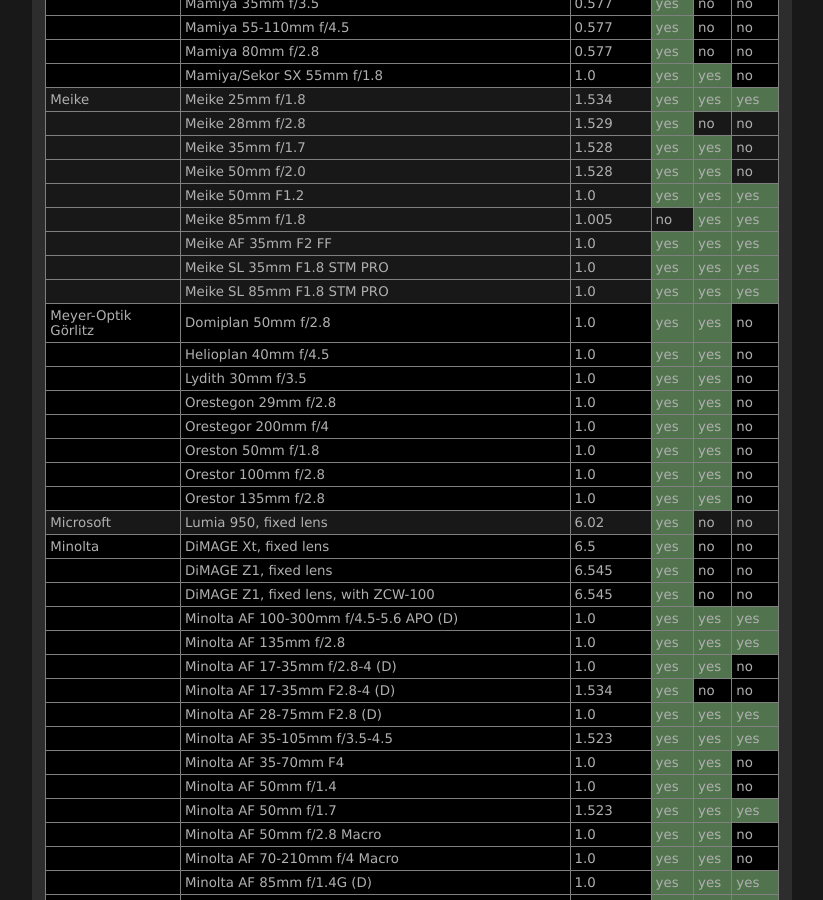
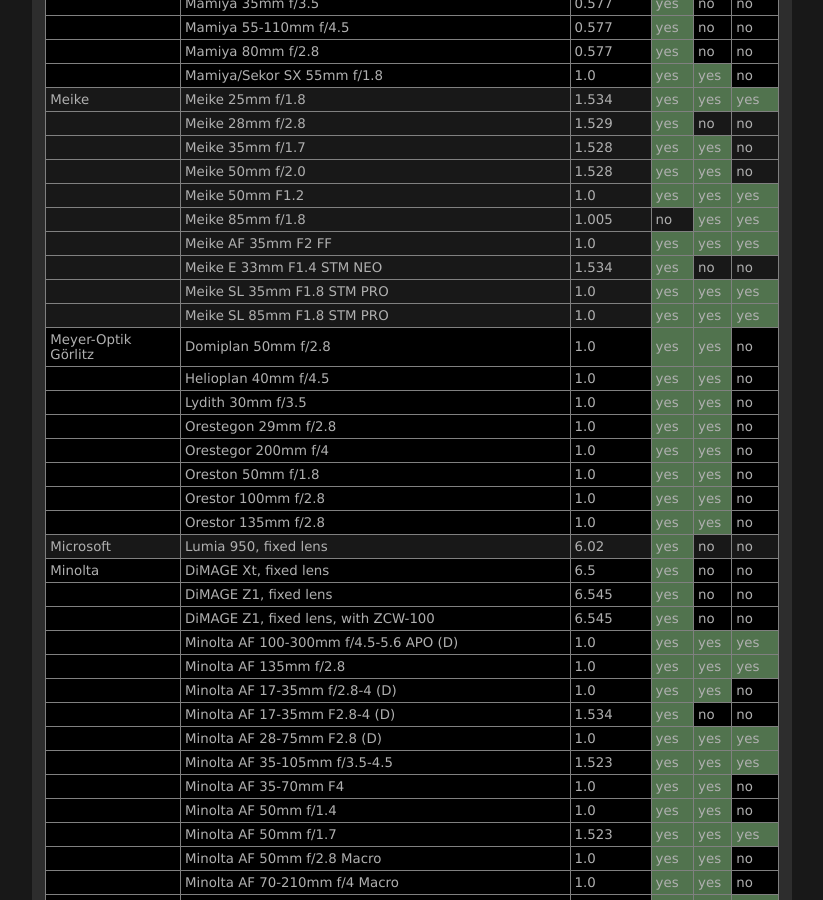
Before and after one commit to lensfun/lensfun.github.io, a Jekyll site: the page built from _posts/lenslist/2999-12-31-Lenslist-master.md, in a window 1280 px wide and 900 px high, scrolled down 11368 px. Shown: the whole window, without its empty margins (284-1107 px from the left). Built offline with Jekyll 4.4.1, drawn with Linux system fonts in a browser that asks for light colours.

Commit message:
Update master lens list from GitHub Actions

```diff
--- a/_posts/lenslist/2999-12-31-Lenslist-master.md
+++ b/_posts/lenslist/2999-12-31-Lenslist-master.md
@@ -470,6 +470,7 @@ This list was generated on 2026-08-05 from current Lensfun sources. Your Lensfun
 <tr class="lenslist-bg2"><td></td><td>Meike 50mm F1.2</td><td>1.0</td><td class="lenslist-highlight lenslist-check">yes</td><td class="lenslist-highlight lenslist-check">yes</td><td class="lenslist-highlight lenslist-check">yes</td></tr>
 <tr class="lenslist-bg2"><td></td><td>Meike 85mm f/1.8</td><td>1.005</td><td class="lenslist-check">no</td><td class="lenslist-highlight lenslist-check">yes</td><td class="lenslist-highlight lenslist-check">yes</td></tr>
 <tr class="lenslist-bg2"><td></td><td>Meike AF 35mm F2 FF</td><td>1.0</td><td class="lenslist-highlight lenslist-check">yes</td><td class="lenslist-highlight lenslist-check">yes</td><td class="lenslist-highlight lenslist-check">yes</td></tr>
+<tr class="lenslist-bg2"><td></td><td>Meike E 33mm F1.4 STM NEO</td><td>1.534</td><td class="lenslist-highlight lenslist-check">yes</td><td class="lenslist-check">no</td><td class="lenslist-check">no</td></tr>
 <tr class="lenslist-bg2"><td></td><td>Meike SL 35mm F1.8 STM PRO</td><td>1.0</td><td class="lenslist-highlight lenslist-check">yes</td><td class="lenslist-highlight lenslist-check">yes</td><td class="lenslist-highlight lenslist-check">yes</td></tr>
 <tr class="lenslist-bg2"><td></td><td>Meike SL 85mm F1.8 STM PRO</td><td>1.0</td><td class="lenslist-highlight lenslist-check">yes</td><td class="lenslist-highlight lenslist-check">yes</td><td class="lenslist-highlight lenslist-check">yes</td></tr>
 <tr class="lenslist-bg1"><td>Meyer-Optik Görlitz</td><td>Domiplan 50mm f/2.8</td><td>1.0</td><td class="lenslist-highlight lenslist-check">yes</td><td class="lenslist-highlight lenslist-check">yes</td><td class="lenslist-check">no</td></tr>
```
